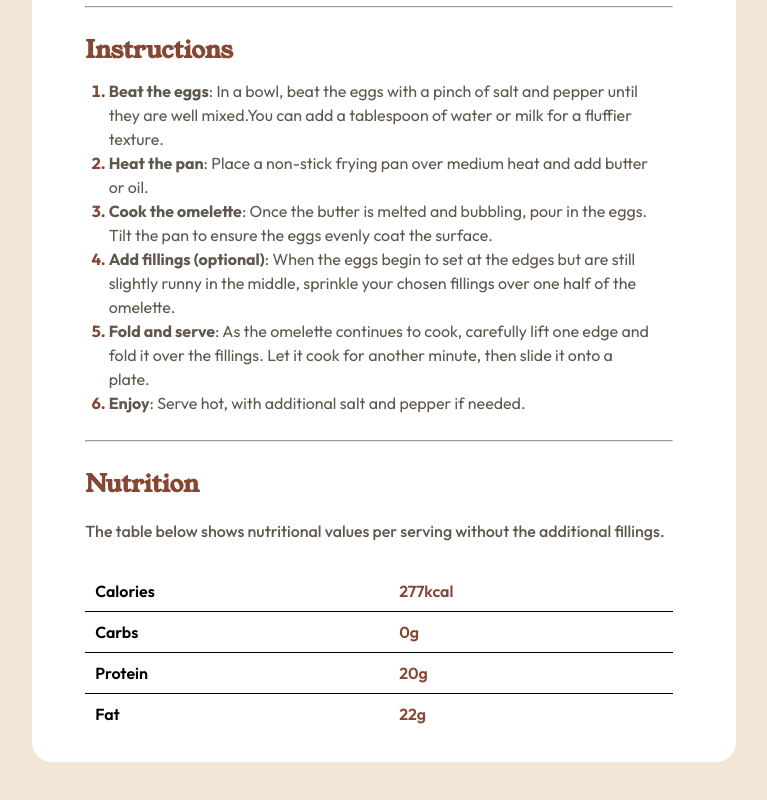
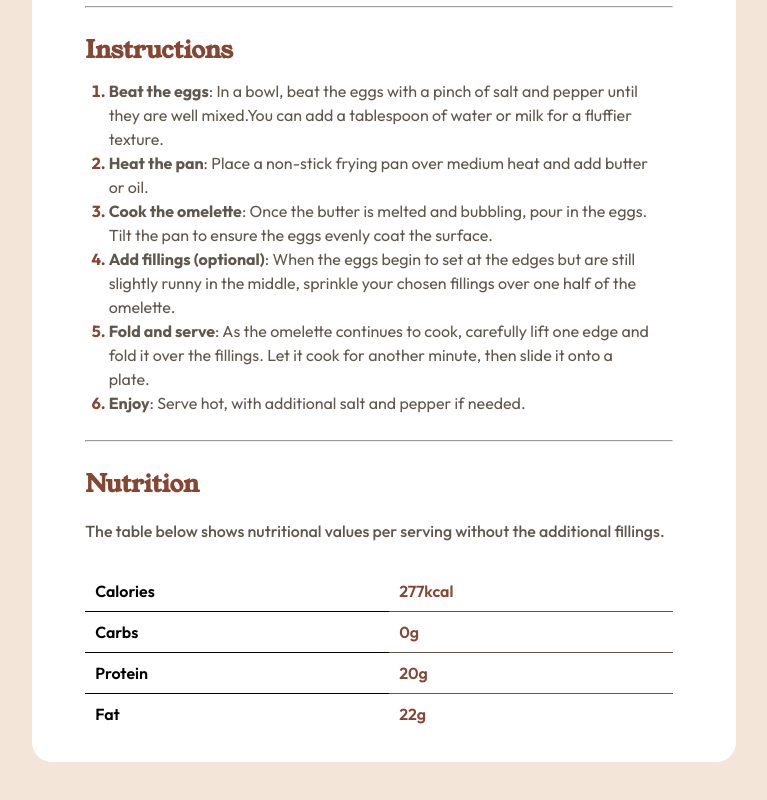
Before and after one commit to shuamamine/recipe-page-frontendmentor, a plain HTML site: page index.html in a window 1280 px wide. Shown: the part 1004-1804 px from the top of the page, without its empty margins (256-1023 px from the left). Drawn offline with Linux system fonts and the light colour scheme.

Commit message:
corrected the color

```diff
--- a/style.css
+++ b/style.css
@@ -113,7 +113,7 @@ body {
 .td1 {
   color: hsl(14, 45%, 36%);
   padding: 10px;
-  border-bottom: 1px solid black;
+  border-bottom: 1px solid hsl(30, 10%, 34%);
 }
 .td2, .td3 {
   padding: 10px;
```
